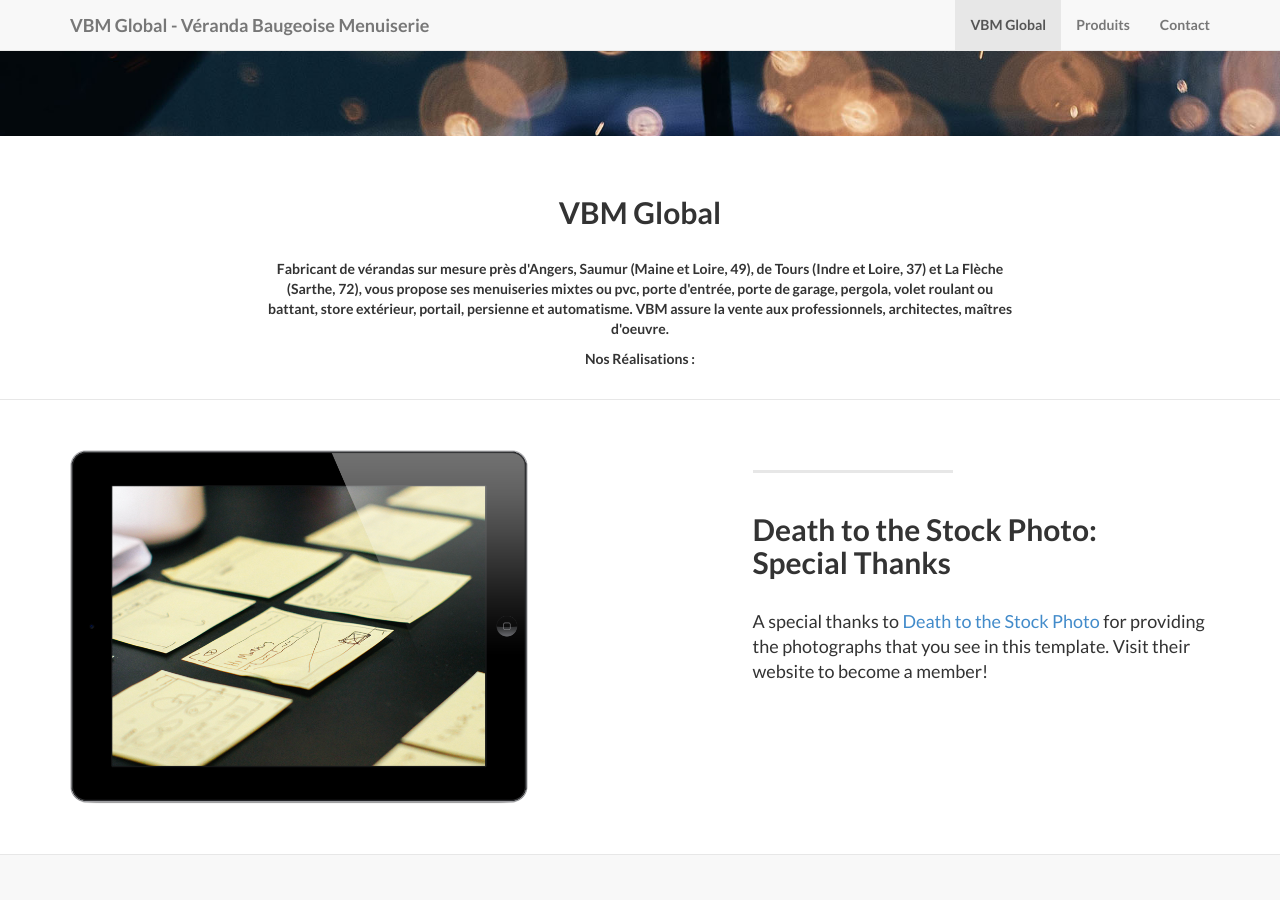
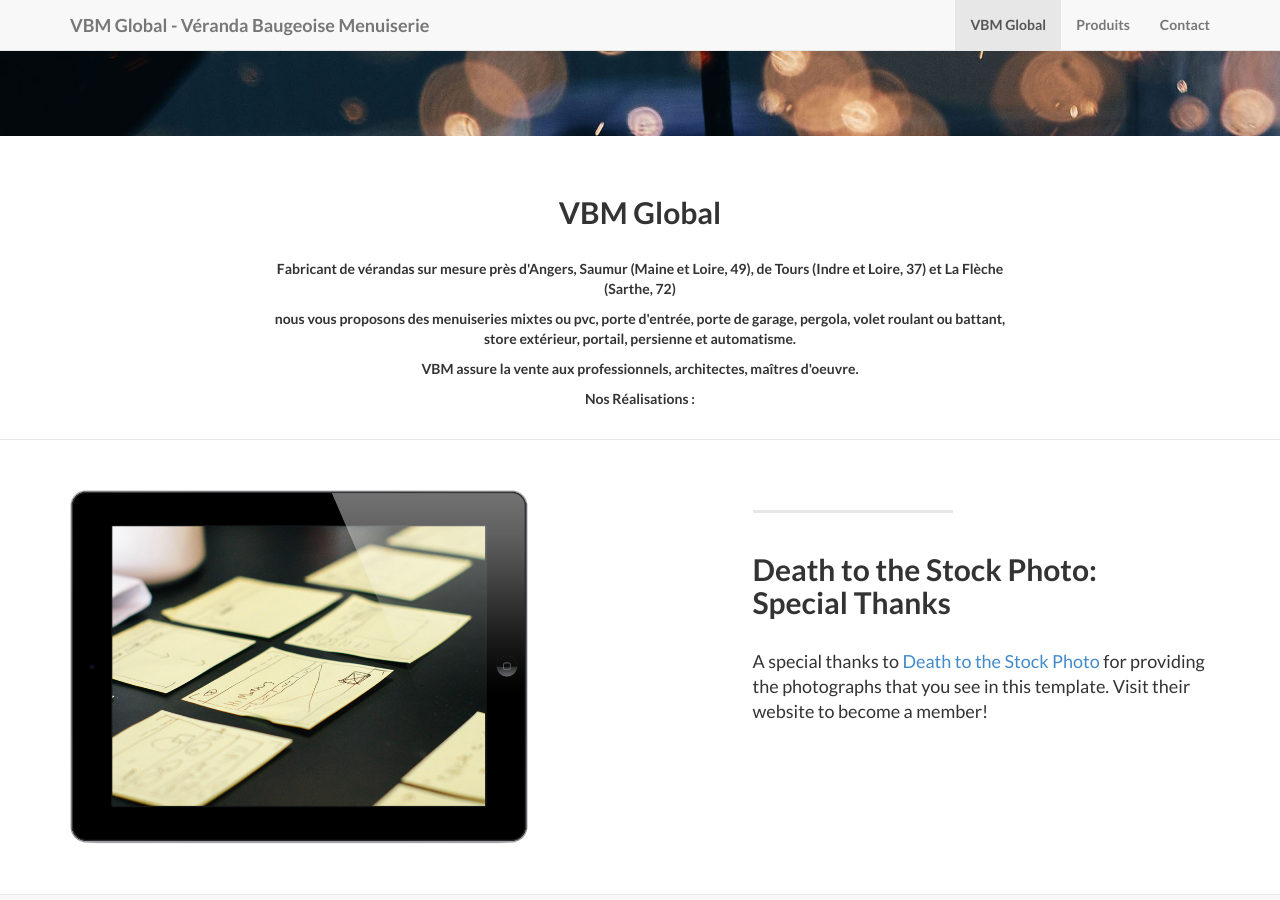
Before and after one commit to juanitito/vbm-landing, a Jekyll site: the page built from index.html, in a window 1280 px wide and 900 px high, scrolled down 668 px. Built offline with Jekyll 4.4.1, drawn with Linux system fonts in a browser that asks for light colours; nearby versions of some CDN libraries; library files that are not in the unit come from our copies.

Commit message:
Update about.html

```diff
--- a/_includes/about.html
+++ b/_includes/about.html
@@ -5,7 +5,9 @@
               <br/><br/>
               <h2>VBM Global</h2>
               <br/>
-                <p>Fabricant de vérandas sur mesure près d'Angers, Saumur (Maine et Loire, 49), de Tours (Indre et Loire, 37) et La Flèche (Sarthe, 72), vous propose ses menuiseries mixtes ou pvc, porte d'entrée, porte de garage, pergola, volet roulant ou battant, store extérieur, portail, persienne et automatisme. VBM assure la vente aux professionnels, architectes, maîtres d'oeuvre.</p>
+                <p>Fabricant de vérandas sur mesure près d'Angers, Saumur (Maine et Loire, 49), de Tours (Indre et Loire, 37) et La Flèche (Sarthe, 72)</p>
+                <p>nous vous proposons des menuiseries mixtes ou pvc, porte d'entrée, porte de garage, pergola, volet roulant ou battant, store extérieur, portail, persienne et automatisme.</p>
+                <p>VBM assure la vente aux professionnels, architectes, maîtres d'oeuvre.</p>
                 <p></p>
                 <p>Nos Réalisations :</p>
                 <br/>
```
